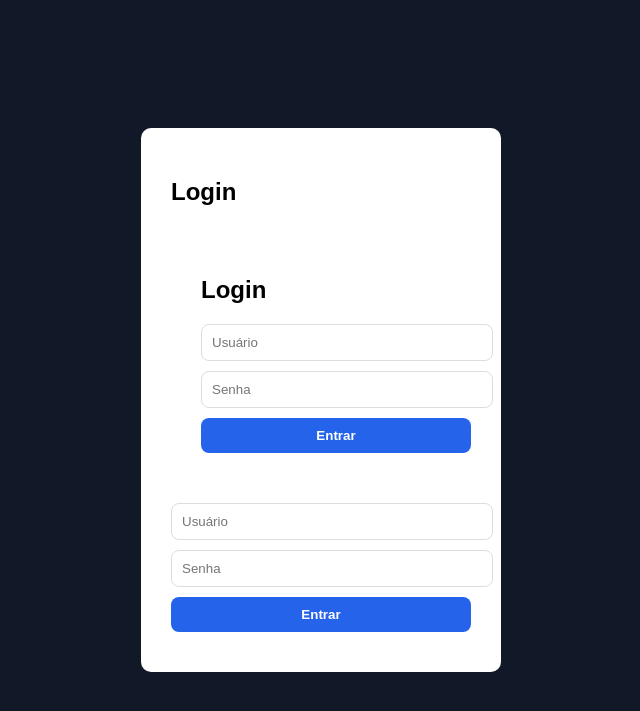
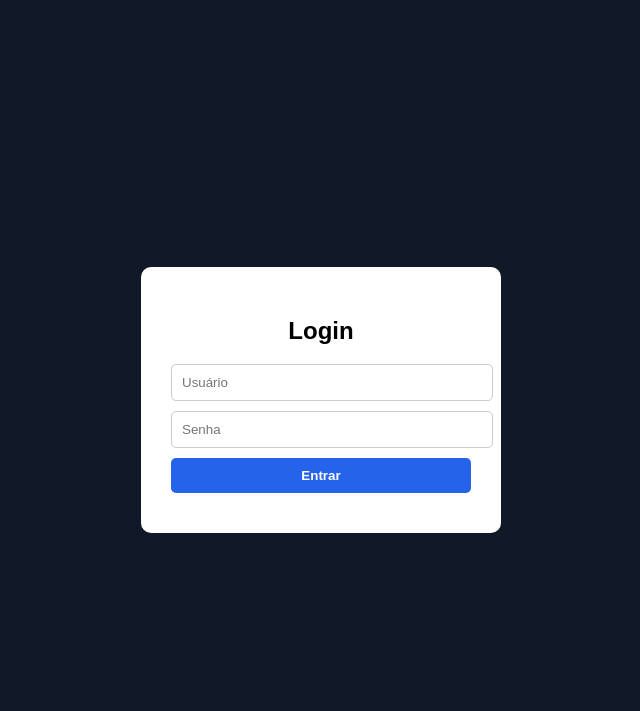
Before and after one commit to qualidadekcq-droid/sistema_chamados, a Flask app: page / in a window 1280 px wide. Shown: the top 711 px of the page, without its empty margins (319-959 px from the left). Run offline with Flask 3, Linux system fonts and the light colour scheme.

Commit message:
nova att

```diff
--- a/templates/login.html
+++ b/templates/login.html
@@ -23,6 +23,7 @@ display:flex;
     justify-content:center;
     align-items:center;
     height:100vh;
+    margin:0;
 }
 
 .box{
@@ -31,12 +32,15 @@ padding:30px;
     border-radius:10px;
     width:90%;
     max-width:300px;
+    text-align:center;
 }
 
 input{
     width:100%;
     padding:10px;
     margin:10px 0;
+    border-radius:5px;
+    border:1px solid #ccc;
 }
 
 button{
@@ -45,6 +49,18 @@ padding:10px;
     background:#2563eb;
     color:white;
     border:none;
+    border-radius:5px;
+    cursor:pointer;
+}
+
+button:hover{
+    background:#1d4ed8;
+}
+
+.erro{
+    color:red;
+    font-weight:bold;
+    margin-bottom:10px;
 }
 </style>
 </head>
@@ -53,29 +69,16 @@ border:none;
 
 <div class="box">
     <h2>Login</h2>
-<div class="box">
-<h2>Login</h2>
 
     {% if erro %}
-<p style="color:red; font-weight:bold; text-align:center;">
-    {{ erro }}
-</p>
+    <p class="erro">{{ erro }}</p>
     {% endif %}
 
     <form method="POST" action="/login">
         <input name="username" placeholder="Usuário" required>
         <input name="senha" type="password" placeholder="Senha" required>
-<button>Entrar</button>
+        <button type="submit">Entrar</button>
     </form>
-
-</div>
-
-<form method="POST" action="/login">
-<input name="username" placeholder="Usuário" required>
-<input name="senha" type="password" placeholder="Senha" required>
-<button>Entrar</button>
-</form>
-
 </div>
 
 </body>
```
Also changed, not shown: departamentos.json (+9 -0 lines). Lines whose indentation alone changed are shown as unchanged.
